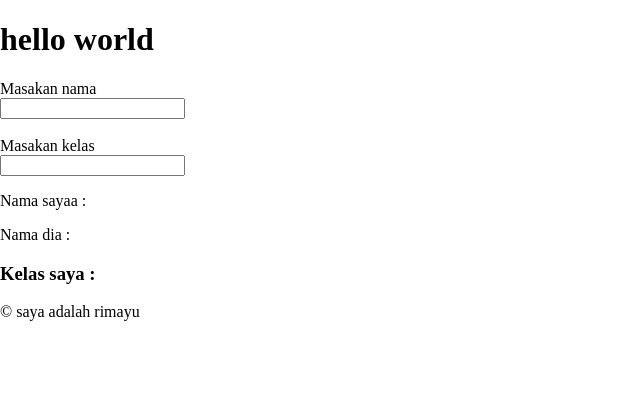
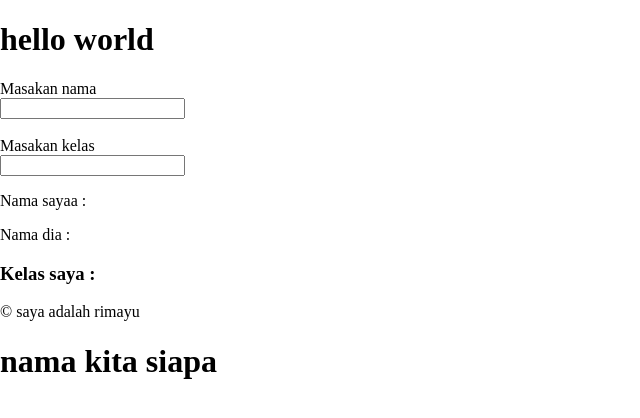
Before and after one commit to Syahrezaimamw/remotelocaltogithub, a plain HTML site: page index.html in a window 1280 px wide. Shown: the whole page, without its empty margins (0-640 px from the left). Drawn offline with Linux system fonts and the light colour scheme.

Commit message:
nambah nama

```diff
--- a/index.html
+++ b/index.html
@@ -27,6 +27,7 @@
         <span> &copy; saya adalah rimayu </span>
 
     </div>
+    <h1>nama kita siapa</h1>
     <script src="script.js"></script>
 </body>
 </html>
```
